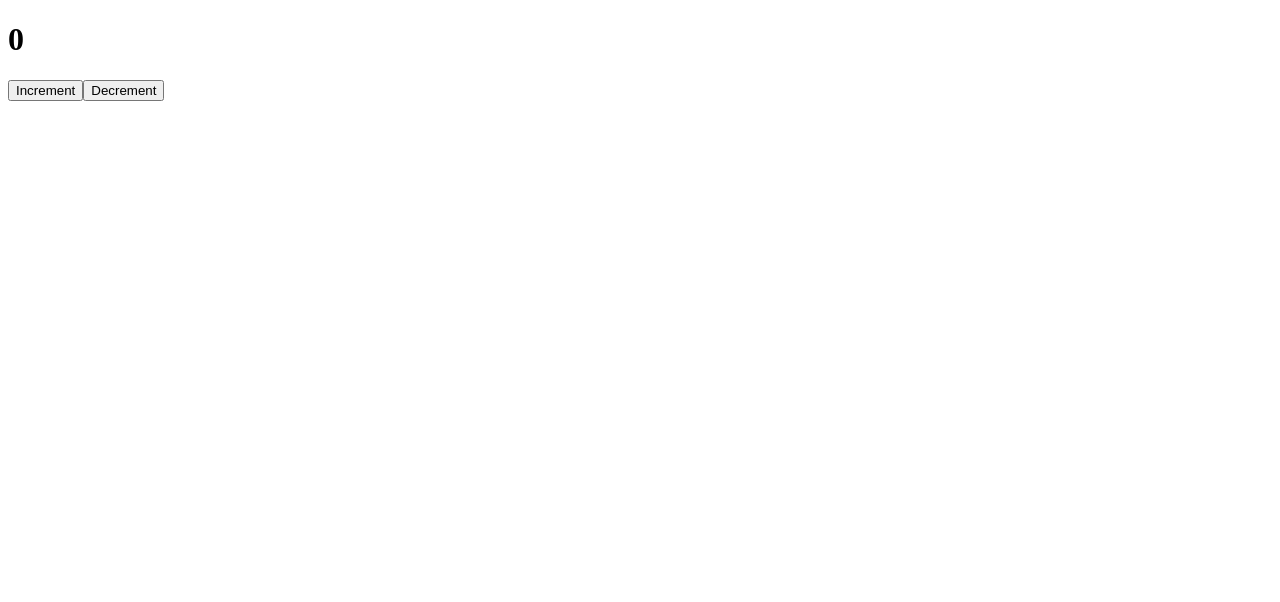
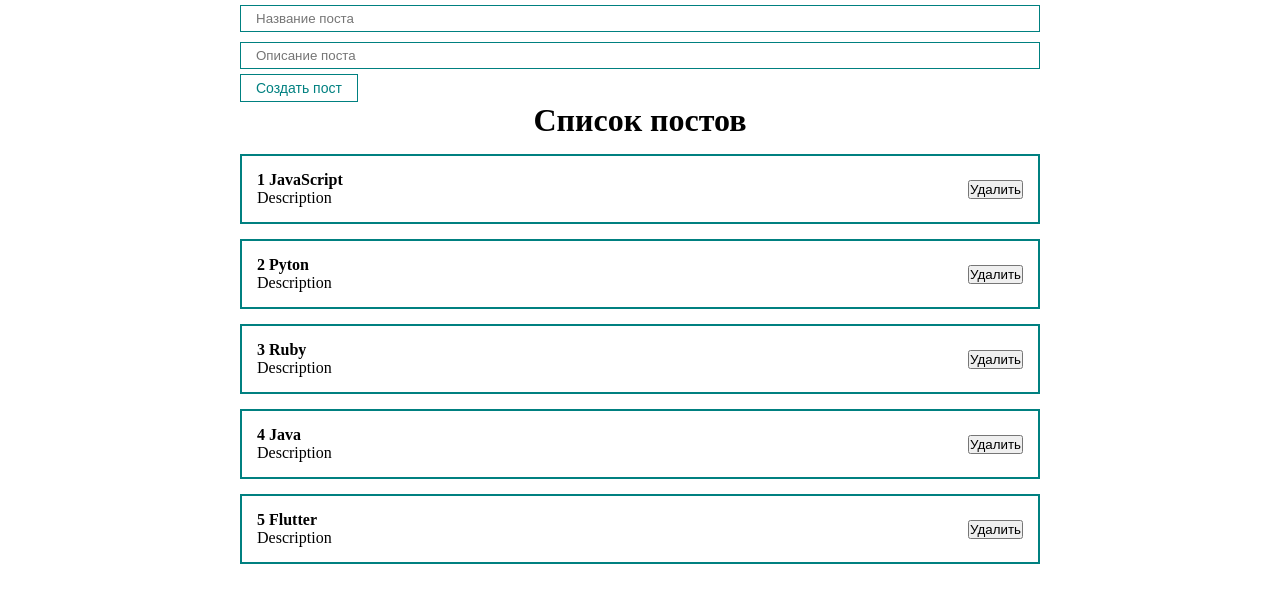
Before and after one commit to efinswim/Test-React-App, a React (Create React App) app: page / in a window 1280 px wide. Shown: the top 602 px of the page. Built offline with nearby package versions, Linux system fonts and the light colour scheme.

Commit message:
added button, input, postitem, postlist component and modified application

```diff
--- a/src/App.js
+++ b/src/App.js
@@ -1,13 +1,34 @@
 import React, {useState} from "react";
-import Counter from "./components/Counter";
-import ClassCounter from "./components/ClassCounter";
+import './styles/App.css';
+import PostList from "./components/PostList";
+import AddedButton from "./components/UI/button/AddedButton";
+import CustomInput from "./components/UI/input/CustomInput";
 
 function App() {
+  const [posts, setPosts] = useState([
+    {id: 1, title: 'JavaScript', body: 'Description'},
+    {id: 2, title: 'Pyton', body: 'Description'},
+    {id: 3, title: 'Ruby', body: 'Description'},
+    {id: 4, title: 'Java', body: 'Description'},
+    {id: 5, title: 'Flutter', body: 'Description'},
+  ])
+
+  const [title, setTitle] = useState([''])
+
+  const [body, setBody] = useState([''])
+
+  const addNewPost = () => {
+
+  }
 
   return (
-    <div>
-      {/*<Counter />*/}
-      <ClassCounter />
+    <div className="App">
+      <form>
+        <CustomInput type="text" placeholder="Название поста"/>
+        <CustomInput type="text" placeholder="Описание поста"/>
+        <AddedButton onClick={addNewPost}>Создать пост</AddedButton>
+      </form>
+      <PostList posts={posts} title="Список постов"/>
     </div>
   );
 }
--- /dev/null
+++ b/src/components/PostItem.jsx
@@ -0,0 +1,21 @@
+import React from 'react';
+
+const PostItem = (props) => {
+
+  console.log(props)
+  return (
+      <div className="post">
+        <div className="post__content">
+          <strong>{props.post.id} {props.post.title}</strong>
+          <div>
+            {props.post.body}
+          </div>
+        </div>
+        <div className="post__btns">
+          <button>Удалить</button>
+        </div>
+      </div>
+  );
+};
+
+export default PostItem;
--- /dev/null
+++ b/src/components/PostList.jsx
@@ -0,0 +1,18 @@
+import React from 'react';
+import PostItem from "./PostItem";
+
+const PostList = ({posts, title}) => {
+
+  return (
+    <div>
+      <h1 style={{textAlign: 'center'}}>
+        {title}
+      </h1>
+      {posts.map(post =>
+        <PostItem post={post} key={post.id}/>
+      )}
+    </div>
+  );
+};
+
+export default PostList;
--- /dev/null
+++ b/src/components/UI/button/AddedButton.jsx
@@ -0,0 +1,13 @@
+import React from 'react';
+
+import classes from './AddedButton.module.css';
+
+const AddedButton = ({children, ...props}) => {
+  return (
+    <button {...props} className={classes.AddedButton}>
+      {children}
+    </button>
+  );
+};
+
+export default AddedButton;
--- /dev/null
+++ b/src/components/UI/button/AddedButton.module.css
@@ -0,0 +1,8 @@
+.AddedButton {
+    padding: 5px 15px;
+    color: teal;
+    font-size: 14px;
+    background: transparent;
+    border: 1px solid teal;
+    cursor: pointer;
+}
--- /dev/null
+++ b/src/components/UI/input/CustomInput.jsx
@@ -0,0 +1,10 @@
+import React from 'react';
+import classes from './CustomInput.module.css';
+
+const CustomInput = (props) => {
+  return (
+    <input className={classes.CustomInput} {...props}/>
+  );
+};
+
+export default CustomInput;
--- /dev/null
+++ b/src/components/UI/input/CustomInput.module.css
@@ -0,0 +1,6 @@
+.CustomInput {
+    width: 100%;
+    padding: 5px 15px;
+    margin: 5px 0;
+    border: 1px solid teal;
+}
--- /dev/null
+++ b/src/styles/App.css
@@ -0,0 +1,23 @@
+* {
+    margin: 0;
+    padding: 0;
+    box-sizing: border-box;
+}
+
+#root {
+    display: flex;
+    justify-content: center;
+}
+
+.App {
+    width: 800px;
+}
+
+.post {
+    display: flex;
+    padding: 15px;
+    border: 2px solid teal;
+    margin-top: 15px;
+    justify-content: space-between;
+    align-items: center;
+}
```
